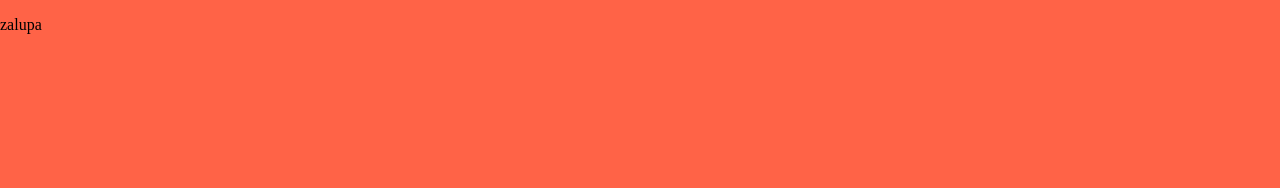
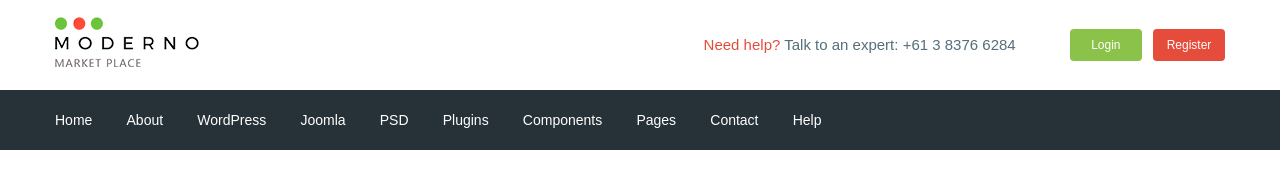
Before and after one commit to svaraua/Moderno, a website: page app/index.html in a window 1280 px wide. Drawn offline with nearby package versions, Linux system fonts and the light colour scheme; files that its build step writes are made by us from their sources.

Commit message:
added header

```diff
--- a/app/index.html
+++ b/app/index.html
@@ -1,19 +1,106 @@
 <!DOCTYPE html>
 <html lang="en">
+
 <head>
     <meta charset="UTF-8">
     <meta name="viewport" content="width=device-width, initial-scale=1.0">
-    <title>Document</title>
+    <title>Moderno</title>
+    <link href="https://fonts.googleapis.com/css2?family=Roboto:wght@500;700&display=swap" rel="stylesheet">
     <link rel="stylesheet" href="css/libs.min.css">
     <link rel="stylesheet" href="css/style.min.css">
 </head>
+
 <body>
 
-<p>zalupa</p>
+    <header class="header">
+        <div class="header__top">
+            <div class="container">
+                <div class="header__top-inner">
+                    <div class="header__logo">
+                        <a href="#">
+                            <img src="images/logo.png" alt="">
+                        </a>
+                    </div>
+                    <div class="header__text">
+                        <a href="#">
+                            <span>Need help?</span>
+                        </a>
+                        Talk to an expert:
+                        <a href="tel:+61 3 8376 6284" class="header__phone">+61 3 8376 6284</a>
+                    </div>
+                    <div class="header__box">
+                        <a class="basket" href="#"></a>
+                        <a href="#" class="header__btn header__btn-login">Login</a>
+                        <a href="#" class="header__btn header__btn-register">Register</a>
+                    </div>
+                </div>
+            </div>
+        </div>
+        <div class="header__menu">
+            <div class="container">
+                <nav class="menu">
+                    <ul class="menu__list">
+                        <li>
+                            <a href="#">
+                                Home
+                            </a>
+                        </li>
+                        <li>
+                            <a href="#">
+                                About
+                            </a>
+                        </li>
+                        <li>
+                            <a href="#">
+                                WordPress
+                            </a>
+                        </li>
+                        <li>
+                            <a href="#">
+                                Joomla
+                            </a>
+                        </li>
+                        <li>
+                            <a href="#">
+                                PSD
+                            </a>
+                        </li>
+                        <li>
+                            <a href="#">
+                                Plugins
+                            </a>
+                        </li>
+                        <li>
+                            <a href="#">
+                                Components
+                            </a>
+                        </li>
+                        <li>
+                            <a href="#">
+                                Pages
+                            </a>
+                        </li>
+                        <li>
+                            <a href="#">
+                                Contact
+                            </a>
+                        </li>
+                        <li>
+                            <a href="#">
+                                Help
+                            </a>
+                        </li>
+                    </ul>
+                </nav>
+            </div>
+        </div>
+
+    </header>
 
 
     <script src="https://ajax.googleapis.com/ajax/libs/jquery/3.4.1/jquery.min.js"></script>
     <script src="js/libs.min.js"></script>
     <script src="js/main.js"></script>
 </body>
+
 </html>
--- /dev/null
+++ b/app/scss/_fonts.scss
@@ -0,0 +1,7 @@
+@font-face {
+    font-family: 'Roboto-Regular', sans-serif;
+    src: url('../fonts/Roboto-Regular.woff2') format('woff2'),
+         url('../fonts/Roboto-Regular.woff') format('woff');
+         font-weight: 400;
+         font-display: swap;
+}
--- /dev/null
+++ b/app/scss/_global.scss
@@ -0,0 +1,36 @@
+html {
+    box-sizing: border-box;
+}
+
+*,
+*::before,
+*::after{
+    box-sizing: inherit;
+}
+
+a {
+    display: inline-block;
+    text-decoration: none;
+    color: $text;
+}
+
+ul,
+li{
+    margin: 0;
+    padding: 0;
+    list-style: none;
+}
+
+body{
+    font-family: 'Roboto-Regular', sans-serif;
+    font-weight: 400;
+    font-size: 15px;
+    line-height: 24px;
+    color: $text;
+}
+
+.container {
+    max-width: 1200px;
+    margin: 0 auto;
+    padding: 0 15px;
+}
--- /dev/null
+++ b/app/scss/_vars.scss
@@ -0,0 +1,4 @@
+$text: #546e7a;
+$red: #e64c3c;
+$green: #8bc34a;
+$bg: #263238;
--- a/app/scss/style.scss
+++ b/app/scss/style.scss
@@ -1,23 +1,59 @@
-html {
-    box-sizing: border-box;
+@import 'vars';
+@import 'global';
+@import 'fonts';
+
+.header__top-inner {
+    display: flex;
+    justify-content: space-between;
+    height: 90px;
+    align-items: center;
 }
 
-*,
-*::before,
-*::after{
-    box-sizing: inherit;
+.header__text {
+    margin-left: auto;
+    margin-right: 50px;
+    span{
+        color: $red;
+    }
 }
 
-body {
-    background-color: tomato;
+.header__btn {
+    padding: 4px;
+    width: 72px;
+    border-radius: 4px;
+    text-align: center;
+    color: #fff;
+    font-size: 12px;
 }
 
-.test {
-    padding: 0;
+.header__btn-login {
+    background-color: $green;
 }
 
-.box {
-    padding: 0;
-    transition: all .3s;
+.header__btn-register {
+    background-color: $red;
+    margin-left: 7px;
+}
+
+.header__menu {
+    background-color: $bg;
+}
+
+.menu {
     display: flex;
+    align-items: center;
+    height: 60px;
 }
+
+.menu__list {
+    li{
+        display: inline-block;
+        & + li {
+            margin-left: 30px;
+        }
+    }
+    a{
+        color: #fff;
+        font-size: 14px;
+    }
+}
--- a/gulpfile.js
+++ b/gulpfile.js
@@ -8,7 +8,7 @@ let gulp = require('gulp'),
     cssmin = require('gulp-cssmin');
 
 gulp.task('sass', function(){
-    return gulp.src('app/scss/style.scss')
+    return gulp.src('app/scss/**/*.scss')
             .pipe(sass({outputStyle: 'compressed'}))
             .pipe(rename({suffix: ".min"}))
             .pipe(autoprefixer({
@@ -58,7 +58,7 @@ gulp.task('browser-sync', function() {
 });
 
 gulp.task('watch', function(){
-    gulp.watch('app/scss/style.scss', gulp.parallel('sass'))
+    gulp.watch('app/scss/**/*', gulp.parallel('sass'))
     gulp.watch('app/*.html', gulp.parallel('html'))
     gulp.watch('app/js/*.js', gulp.parallel('js'))
 });
```
Also changed, not shown: app/fonts/Roboto-Regular.woff (added), app/fonts/Roboto-Regular.woff2 (added), app/images/logo.png (added).
